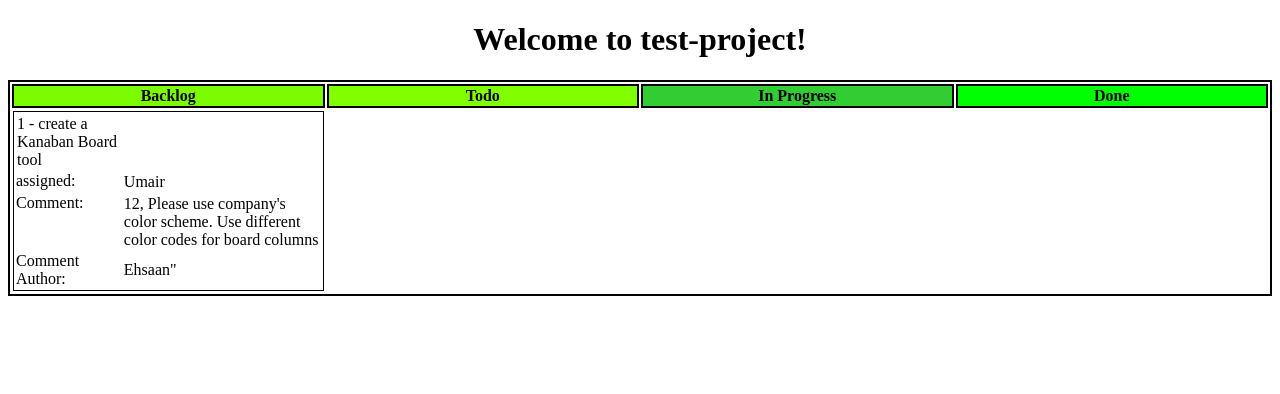
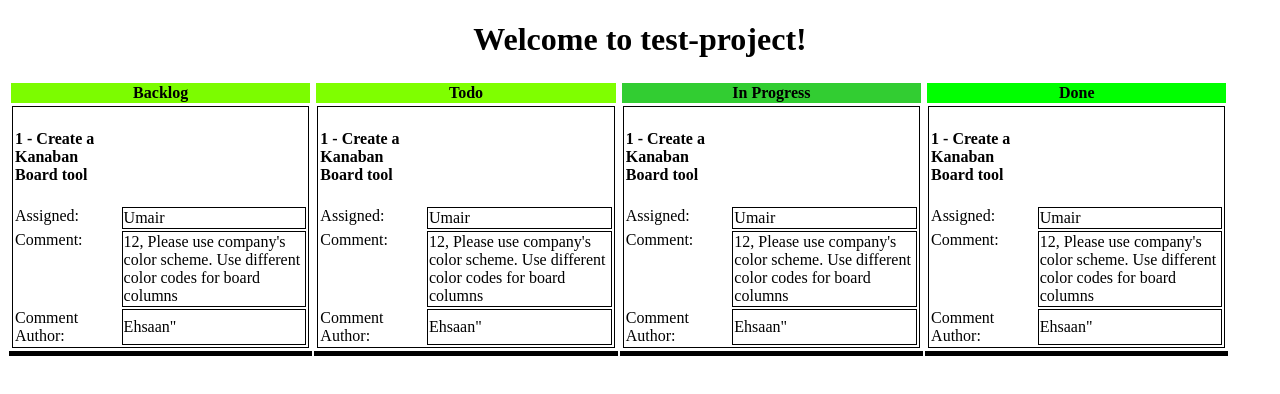
Before and after one commit to umairarshadbutt/SPM-DashBoard-Angular-7, an Angular app: page / in a window 1280 px wide. Shown: the top 394 px of the page. Built offline with nearby package versions, Linux system fonts and the light colour scheme.

Commit message:
Update css

```diff
--- a/src/app/app.component.html
+++ b/src/app/app.component.html
@@ -5,6 +5,4 @@
   </h1>
 </div>
 <app-tables></app-tables>
-
-
 <router-outlet></router-outlet>
--- a/src/app/tables/tables.component.css
+++ b/src/app/tables/tables.component.css
@@ -1,9 +1,9 @@
 table{
     width: 100%;
-    border:2px solid;
-}
+    border-bottom:5px solid;
+}dd
 table th{
-    width: 20%;
+    width: 19%;
     border:2px solid;
 }
 table tr{
@@ -21,3 +21,11 @@ table tr .c{
 table tr .d{
     background-color: #00FF00;
 }
+.dd{
+    background-color: white;
+}
+.dd div{
+    display: inline-block;
+    width: 24%;
+    padding: 1px;
+}
--- a/src/app/tables/tables.component.html
+++ b/src/app/tables/tables.component.html
@@ -1,13 +1,9 @@
+<div class="dd">
+  <div class="container-fluid">
 
-  <div class="container-fluid">
-    <div class="navbar-header">
       <table >
         <tr >
-          <th class="a">{{boards.name1}}
-          </th>
-          <th class="b">{{boards.name2}}</th>
-          <th class="c">{{boards.name3}}</th>
-          <th class="d">{{boards.name4}}</th>
+          <th class="a">{{boards.name1}}</th>
         </tr>
         <tr>
           <td>
@@ -15,5 +11,56 @@
           </td>
         </tr>
       </table>
-    </div>
   </div>
+
+
+
+  <div class="container-fluid">
+
+    <table >
+      <tr >
+        <th class="b">{{boards.name2}}</th>
+
+      </tr>
+
+      <tr>
+        <td>
+          <app-tasks></app-tasks>
+        </td>
+      </tr>
+    </table>
+</div>
+
+
+<div class="container-fluid">
+
+  <table >
+    <tr >
+      <th class="c">{{boards.name3}}</th>
+    </tr>
+
+    <tr>
+      <td>
+        <app-tasks></app-tasks>
+      </td>
+    </tr>
+  </table>
+</div>
+
+
+<div class="container-fluid">
+
+  <table >
+    <tr >
+      <th class="d">{{boards.name4}}</th>
+    </tr>
+    <tr>
+      <td>
+        <app-tasks></app-tasks>
+      </td>
+    </tr>
+
+  </table>
+</div>
+
+</div>
--- a/src/app/tasks/tasks.component.css
+++ b/src/app/tasks/tasks.component.css
@@ -1,4 +1,7 @@
 table{
     width:100%;
-    border: 1px solid;
+    border: .5px solid;
 }
+table td{
+    border: .5px solid;
+}
--- a/src/app/tasks/tasks.component.html
+++ b/src/app/tasks/tasks.component.html
@@ -1,15 +1,11 @@
 
 <div class="container-fluid">
-  <div class="navbar-header">
+  <div class="navbar-header" >
     <table >
+      <h4>{{tasks.task_id}} - {{tasks.task_title}}</h4>
       <tr>
-        <td>{{tasks.task_id}} - {{tasks.task_title}}</td>
+        Assigned: <td>{{tasks.assigned}}</td>
       </tr>
-      <tr>
-
-        assigned: <td>{{tasks.assigned}}</td>
-      </tr>
-
       <tr>
         Comment:  <td>{{tasks.comments.comment_id}}, {{tasks.comments.comment_text}}</td>
       </tr>
@@ -17,7 +13,5 @@
         Comment Author: <td>{{tasks.comments.comment_author}}"</td>
       </tr>
     </table>
-
-
   </div>
 </div>
--- a/src/app/tasks/tasks.component.ts
+++ b/src/app/tasks/tasks.component.ts
@@ -6,7 +6,7 @@ import { Component, OnInit } from '@angular/core';
   styleUrls: ['./tasks.component.css']
 })
 export class TasksComponent implements OnInit {
-  tasks={"task_id":1, "task_title":"create a Kanaban Board tool", "assigned":"Umair", "comments":{"comment_id":"12",
+  tasks={"task_id":1, "task_title":"Create a Kanaban Board tool", "assigned":"Umair", "comments":{"comment_id":"12",
   "comment_text":"Please use company's color scheme. Use different color codes for board columns","comment_author":"Ehsaan"}};
   constructor() { }
 
```
